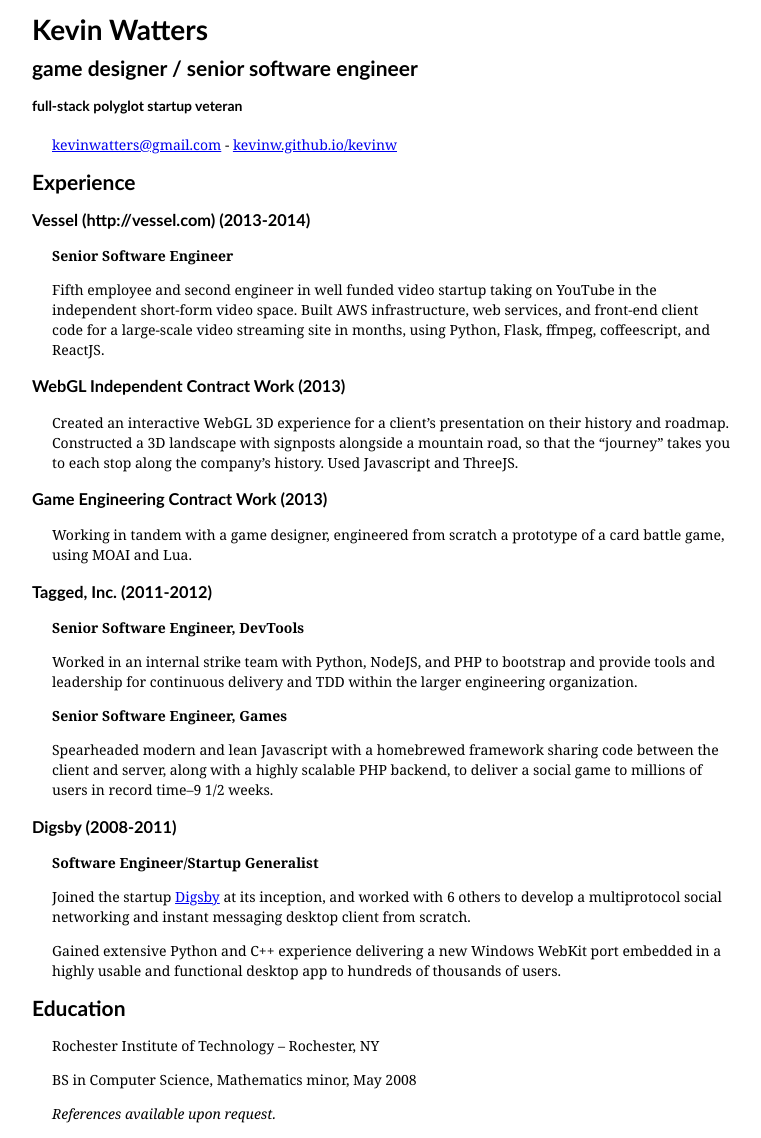
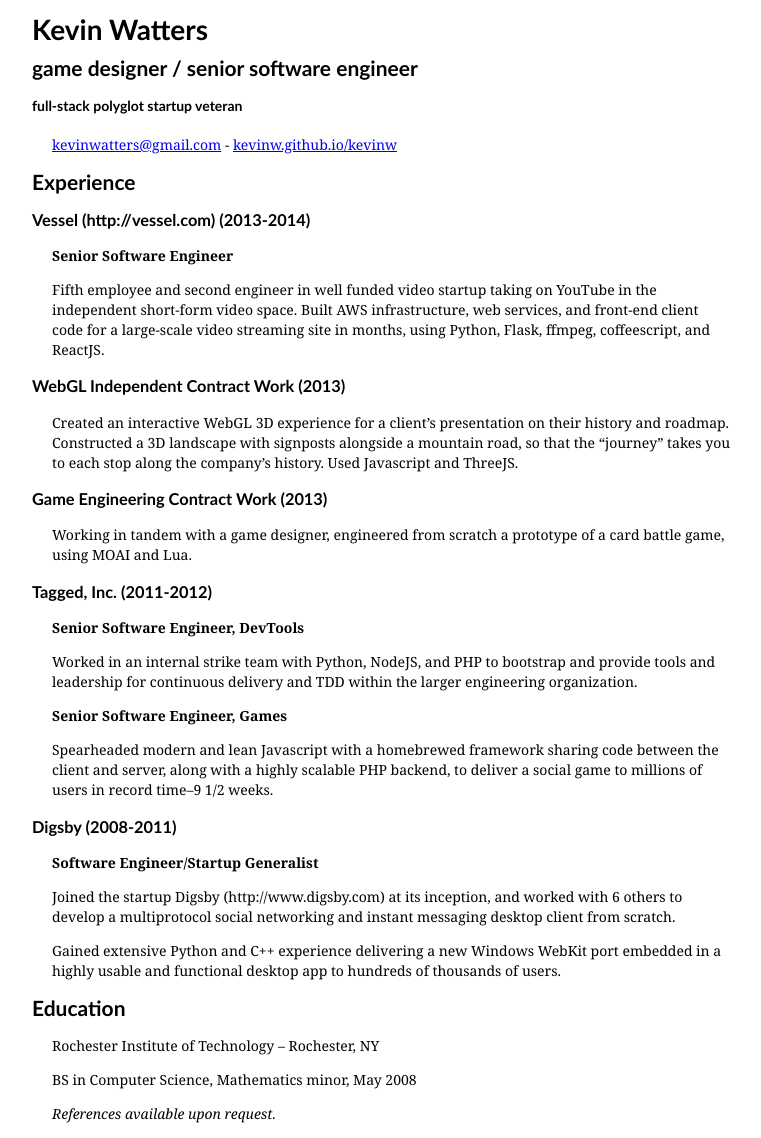
Before and after one commit to kevinw/kevinw.github.com, a Jekyll site: the page built from resume.markdown, in a window 1280 px wide. Shown: the whole page, without its empty margins (258-1019 px from the left). Built offline with Jekyll 4.4.1, drawn with Linux system fonts in a browser that asks for light colours; Markdown is read by kramdown in place of the engine named in the settings.

Commit message:
remove link

```diff
--- a/resume.markdown
+++ b/resume.markdown
@@ -41,7 +41,7 @@
 
 __Software Engineer/Startup Generalist__
 
-Joined the startup [Digsby](http://www.digsby.com) at its inception, and worked with 6 others to develop a multiprotocol social networking and instant messaging desktop client from scratch.
+Joined the startup Digsby (http://www.digsby.com) at its inception, and worked with 6 others to develop a multiprotocol social networking and instant messaging desktop client from scratch.
 
 Gained extensive Python and C++ experience delivering a new Windows WebKit port embedded in a highly usable and functional desktop app to hundreds of thousands of users.
 
```
